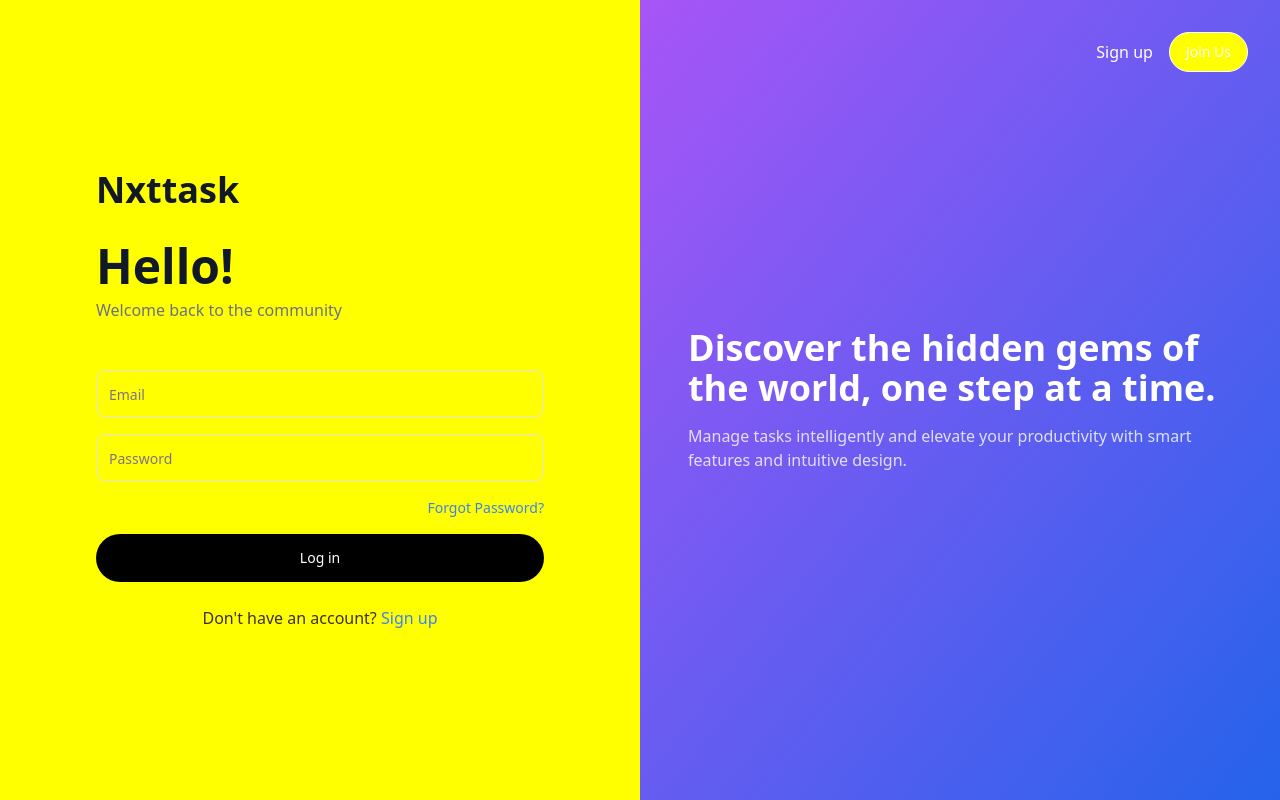
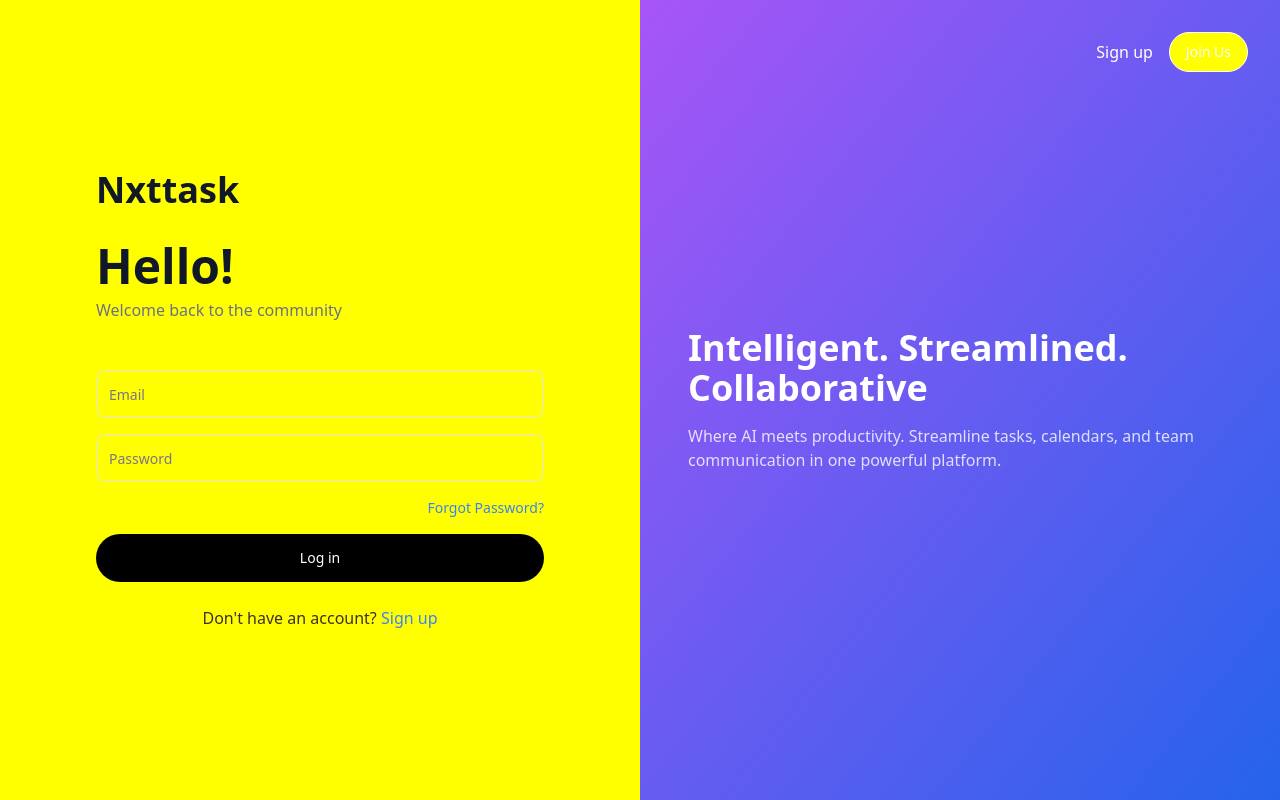
Before and after one commit to Yannaa-Projects/task-sense-ai, a React (Vite) app: page /auth in a window 1280 px wide. Built offline with nearby package versions, Linux system fonts and the light colour scheme.

Commit message:
Refactor: Update auth page text
Update the text on the authentication page to reflect the new branding.

```diff
--- a/src/pages/Auth.tsx
+++ b/src/pages/Auth.tsx
@@ -1,4 +1,3 @@
-
 import { useState } from 'react';
 import { Navigate } from 'react-router-dom';
 import { useForm } from 'react-hook-form';
@@ -251,8 +250,8 @@ const Auth = () => {
         </div>
 
         <div>
-          <h2 className="text-4xl font-bold mb-4">Discover the hidden gems of the world, one step at a time.</h2>
-          <p className="opacity-80">Manage tasks intelligently and elevate your productivity with smart features and intuitive design.</p>
+          <h2 className="text-4xl font-bold mb-4">Intelligent. Streamlined. Collaborative</h2>
+          <p className="opacity-80">Where AI meets productivity. Streamline tasks, calendars, and team communication in one powerful platform.</p>
         </div>
       </div>
     </div>
```
